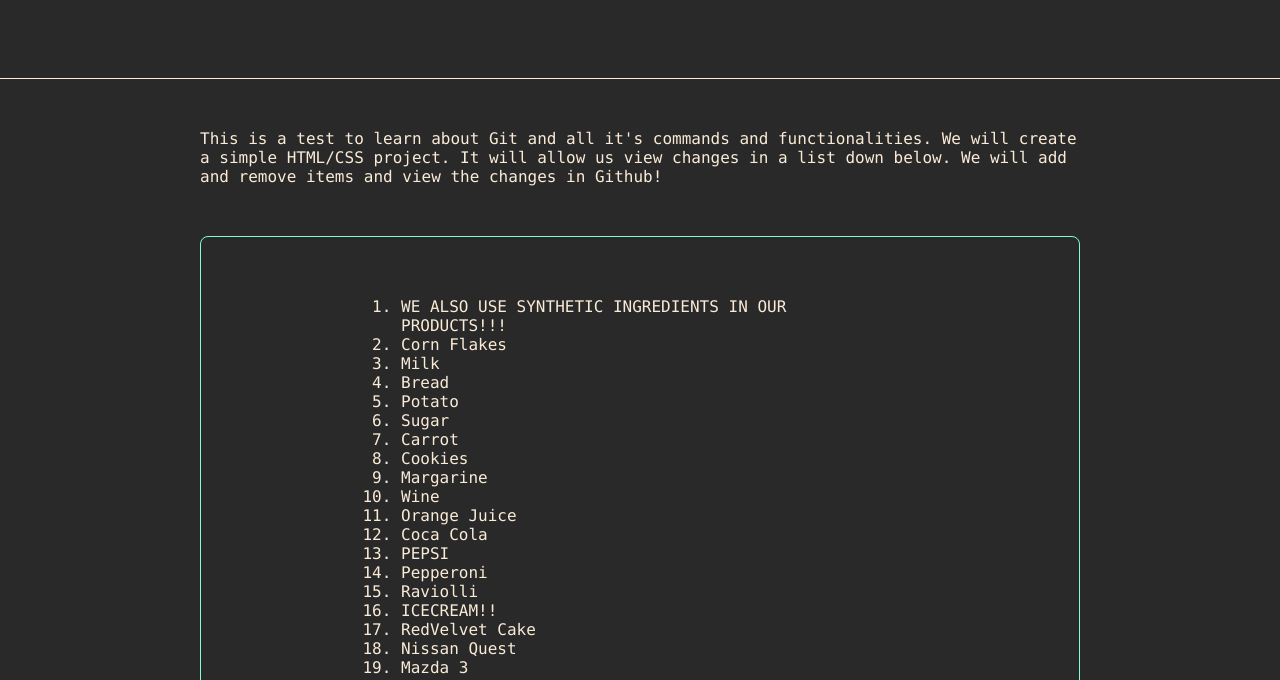
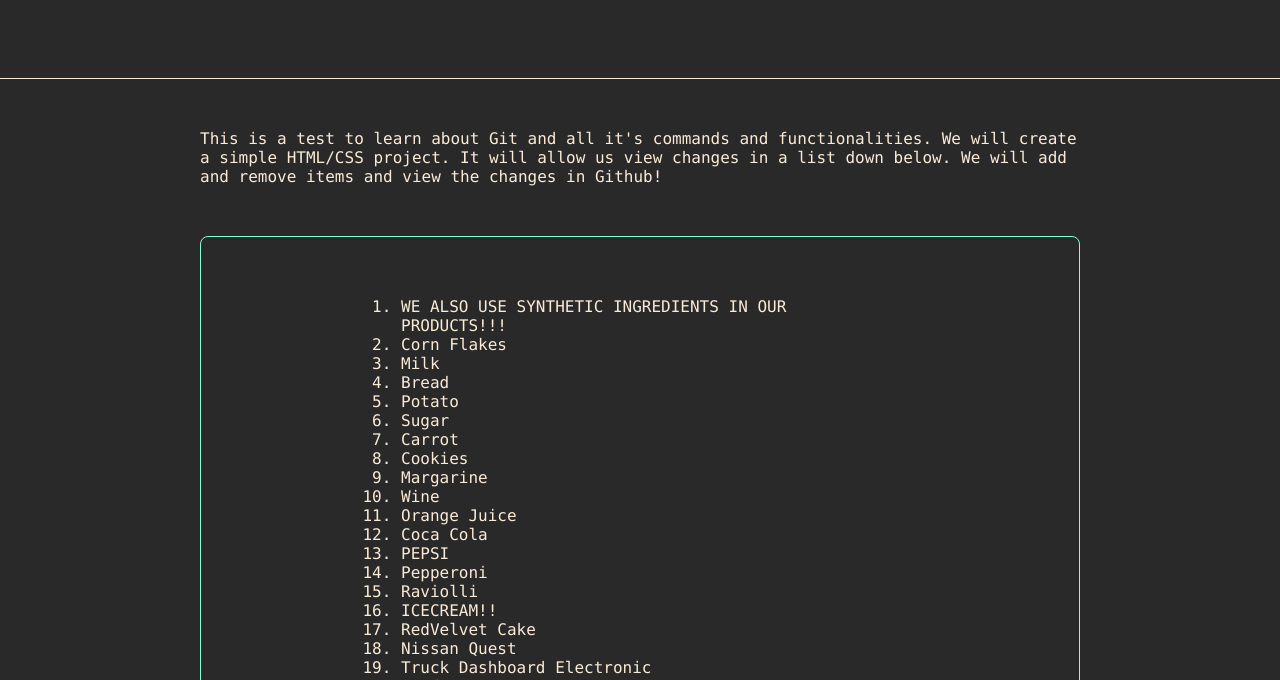
Before and after one commit to kev-web/practice-git-repo, a plain HTML site: page index.html in a window 1280 px wide. Shown: the part 120-800 px from the top of the page. Drawn offline with Linux system fonts and the light colour scheme.

Commit message:
Added truck electronic dashboard item

```diff
--- a/index.html
+++ b/index.html
@@ -43,6 +43,9 @@
             <li>Nissan Quest</li>
 
 
+            <li>Truck Dashboard Electronic</li>
+
+
 
 
             <li>Mazda 3</li>
```
